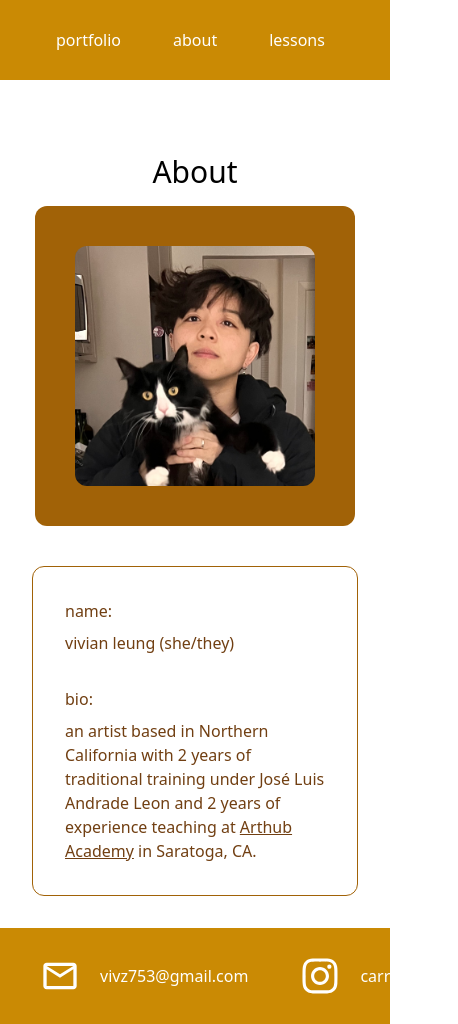
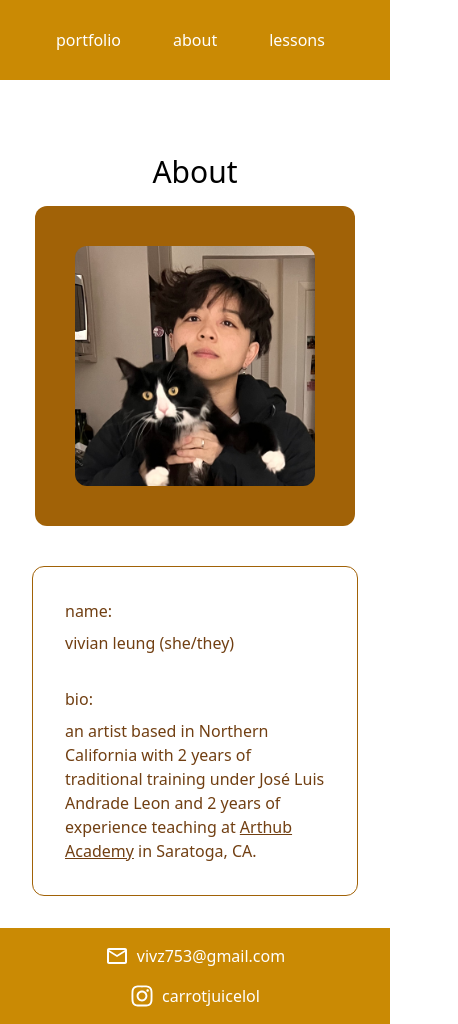
Before and after one commit to vivz753/vleung.art, a Next.js app in the folder vleung.art/: page /about in a window 390 px wide. Shown: the whole page, 458 px wide, since content can reach past the window. Built offline with nearby package versions, Linux system fonts and the light colour scheme.

Commit message:
fix mobile spacing in footer & portfolio; prettify

```diff
--- a/vleung.art/pages/index.tsx
+++ b/vleung.art/pages/index.tsx
@@ -84,12 +84,12 @@ const Home: NextPage = () => {
             <Rainbow />
             <span className="text-3xl">Portfolio</span>
 
-            <div className="flex h-full w-full flex-col justify-center gap-5 rounded-xl bg-yellow-700 p-4 sm:p-8 lg:p-20">
-              <h1 id="traditional" className="m-8 text-3xl text-white lg:m-12">
+            <div className="flex h-full w-full flex-col justify-center gap-5 rounded-xl bg-yellow-700 p-4 pb-8 sm:p-8 lg:p-16 xl:p-20">
+              <h1 id="traditional" className="my-8 text-center text-3xl text-white lg:mb-12 lg:text-left">
                 Traditional
               </h1>
               <Gallery setActiveImage={setActiveImage} setShowModal={setShowModal} images={traditionalImages} />
-              <h1 id="digital" className="m-4 text-3xl text-white sm:m-8 lg:m-12">
+              <h1 id="digital" className="my-8 text-center text-3xl text-white lg:my-12 lg:text-left">
                 Digital
               </h1>
               <Gallery setActiveImage={setActiveImage} setShowModal={setShowModal} images={digitalImages} />
--- a/vleung.art/src/components/core/Modal.tsx
+++ b/vleung.art/src/components/core/Modal.tsx
@@ -26,7 +26,7 @@ const Modal = forwardRef<HTMLDivElement, ModalProps>(({ show, onClose, onPrev, o
         {/* <div  ref={ref} className="absolute bg-white rounded-xl inset-14 m-10 bg-contain bg-no-repeat bg-center"  style={{backgroundImage: `url(${activeImage})`}}>
         {children}
       </div> */}
-        <div className="flex h-full w-full flex-row items-center justify-center border">
+        <div className="flex h-full w-full flex-row items-center justify-center">
           <div className="relative flex h-full w-full items-center justify-center p-4 md:p-8 lg:p-32">
             <div className="relative flex h-full w-full rounded-lg bg-white">
               <Image alt={image.title} fill style={{ objectFit: "contain" }} src={image.url} />
--- a/vleung.art/src/components/core/Thumbnail.tsx
+++ b/vleung.art/src/components/core/Thumbnail.tsx
@@ -4,7 +4,7 @@ import { Art } from "@components/ArtWorks"
 
 const Thumbnail: FC<{ onClick: () => void; image: Art }> = ({ onClick, image }) => {
   return (
-    <div className="relative block h-28 w-28 transform cursor-pointer overflow-hidden rounded-lg bg-white transition duration-150 ease-in-out hover:scale-125 md:h-48 md:w-48 lg:h-64 lg:w-64">
+    <div className="relative block h-36 w-36 transform cursor-pointer overflow-hidden rounded-lg bg-white transition duration-150 ease-in-out hover:scale-125 md:h-48 md:w-48 xl:h-64 xl:w-64">
       <Image
         alt={image.title}
         onClick={onClick}
--- a/vleung.art/src/components/layout/index.tsx
+++ b/vleung.art/src/components/layout/index.tsx
@@ -29,15 +29,19 @@ const Header: FC = () => {
 
 const Footer: FC = () => {
   return (
-    <footer className="absolute bottom-0 flex h-24 w-full flex-row items-center gap-5 bg-yellow-600 p-10">
+    <footer className="absolute bottom-0 flex h-24 w-full flex-col items-center justify-center gap-4 bg-yellow-600 md:flex-row lg:gap-8 lg:p-10">
+      <div className="flex flex-row items-center gap-2">
         <Link href="vivz753@gmail.com">
-        <MdOutlineMailOutline className="h-10 w-10 text-white hover:text-yellow-800" />
+          <MdOutlineMailOutline className="h-6 w-6 text-white hover:text-yellow-800 md:h-10 md:w-10" />
         </Link>
         <span className="text-white">vivz753@gmail.com</span>
+      </div>
+      <div className="flex flex-row items-center gap-2">
         <Link href="https://instagram.com/carrotjuicelol">
-        <FaInstagram className="ml-8 h-10 w-10 text-white hover:text-yellow-800" />
+          <FaInstagram className="h-6 w-6 text-white hover:text-yellow-800 md:h-10 md:w-10" />
         </Link>
         <span className="text-white">carrotjuicelol</span>
+      </div>
     </footer>
   )
 }
```
Also changed, not shown: vleung.art/pages/_app.tsx (+8 -8 lines). Lines whose indentation alone changed are shown as unchanged.
